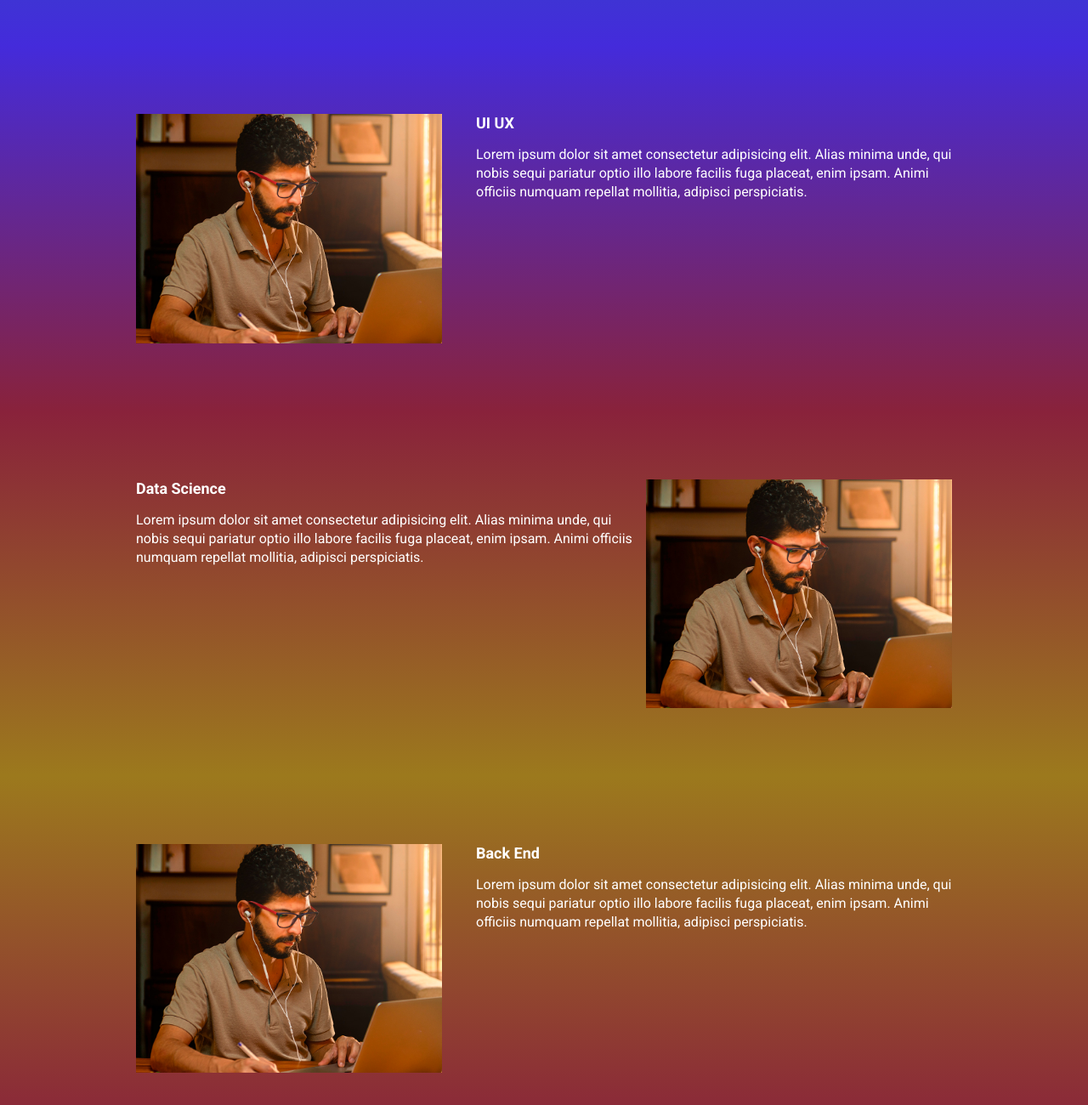
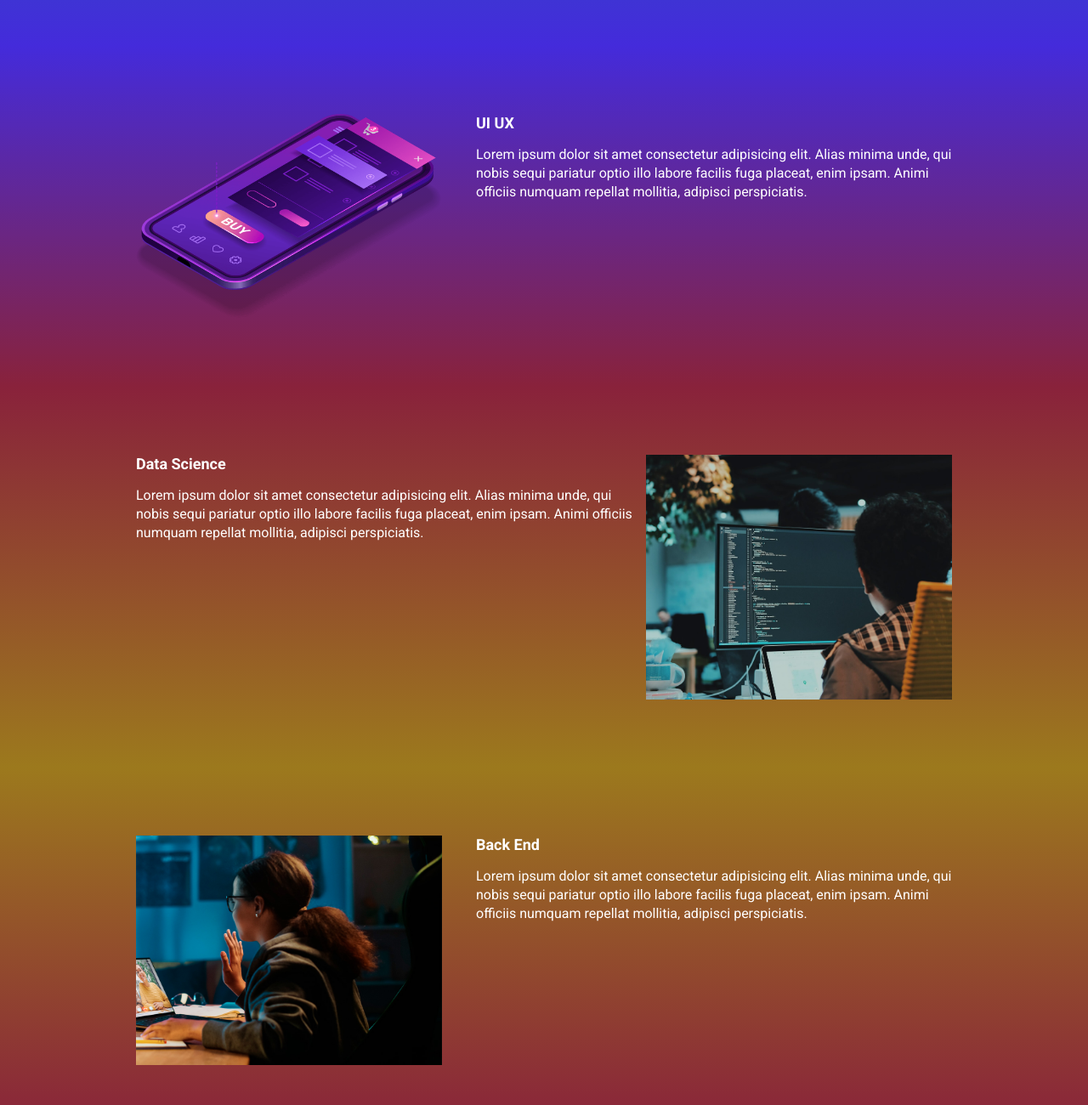
Before and after one commit to ViniciusLima115/Tech-talks, a website built with Parcel: page src/index.html in a window 1280 px wide. Shown: the part 900-2200 px from the top of the page at 85% size. Built offline with nearby package versions, Linux system fonts and the light colour scheme; files whose address does not match are found by name.

Commit message:
corrigindo imagens

```diff
--- a/src/index.html
+++ b/src/index.html
@@ -51,7 +51,7 @@
                 <h2 class="event__details__title">UI UX</h2>
                 <p class="event__details__description">Lorem ipsum dolor sit amet consectetur adipisicing elit. Alias minima unde, qui nobis sequi pariatur optio illo labore facilis fuga placeat, enim ipsam. Animi officiis numquam repellat mollitia, adipisci perspiciatis.</p>
             </div>
-            <img class="event__image" src="./images/frontend.png" alt="">
+            <img class="event__image" src="./images/ui-ux.png" alt="">
         </div>
     </section>
     <section class="event event--data-science">
@@ -60,7 +60,7 @@
                 <h2 class="event__details__title">Data Science</h2>
                 <p class="event__details__description">Lorem ipsum dolor sit amet consectetur adipisicing elit. Alias minima unde, qui nobis sequi pariatur optio illo labore facilis fuga placeat, enim ipsam. Animi officiis numquam repellat mollitia, adipisci perspiciatis.</p>
             </div>
-            <img class="event__image" src="./images/frontend.png" alt="">
+            <img class="event__image" src="./images//data.png" alt="">
         </div>
     </section>
     <section class="event event--backend event--image-left">
@@ -69,7 +69,7 @@
                 <h2 class="event__details__title">Back End</h2>
                 <p class="event__details__description">Lorem ipsum dolor sit amet consectetur adipisicing elit. Alias minima unde, qui nobis sequi pariatur optio illo labore facilis fuga placeat, enim ipsam. Animi officiis numquam repellat mollitia, adipisci perspiciatis.</p>
             </div>
-            <img class="event__image" src="./images/frontend.png" alt="">
+            <img class="event__image" src="./images/backend.png" alt="">
         </div>
     </section>
     <script src="https://unpkg.com/aos@next/dist/aos.js"></script>
```
